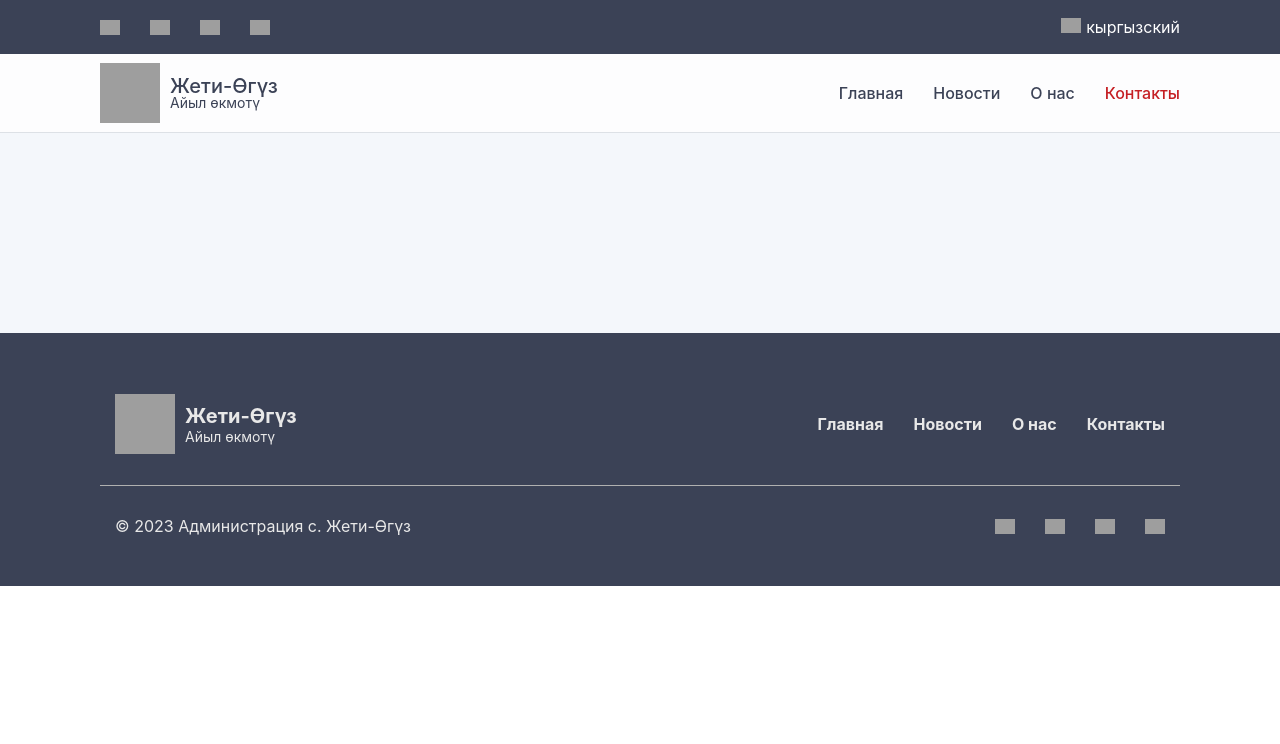
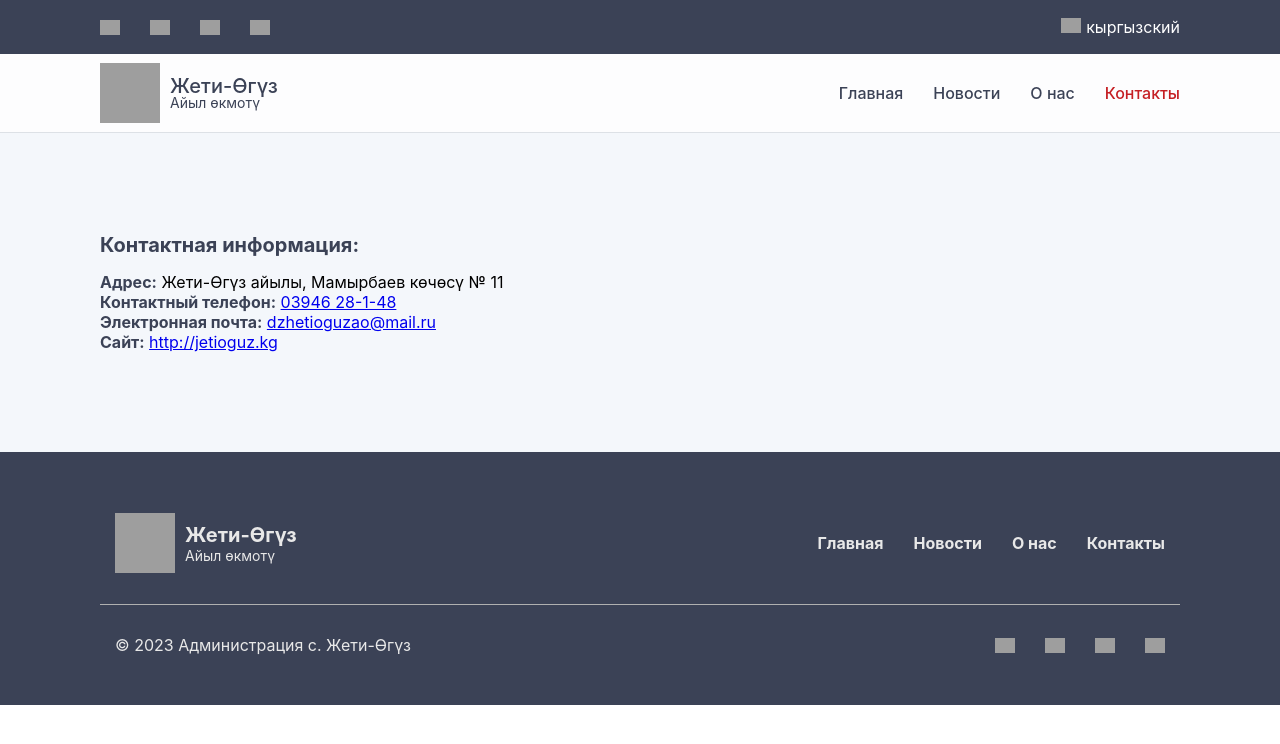
Before and after one commit to rinaxios/municipality, a React (Create React App) app: page /contact in a window 1280 px wide. Shown: the top 744 px of the page. Built offline with nearby package versions, Linux system fonts and the light colour scheme; grey boxes are pictures that could not be loaded.

Commit message:
Created ContactInfo component and added content to Contact

```diff
--- a/src/Contact/Contact.jsx
+++ b/src/Contact/Contact.jsx
@@ -1,10 +1,23 @@
 import React from 'react';
 import s from './Contact.module.css'
+import ContactInfo from "./ContactInfo/ContactInfo";
 
 function Contact(props) {
+    const contactData = [{
+            "id": 1,
+            "address": "Жети-Өгүз айылы, Мамырбаев көчөсү № 11",
+            "phone": "03946 28-1-48",
+            "email": "dzhetioguzao@mail.ru",
+            "website": "http://jetioguz.kg"
+        }]
+    const newContactData = contactData.map(el => <ContactInfo address={el.address}
+                                                              phone={el.phone}
+                                                              email={el.email}
+                                                              website={el.website}/>)
+
     return (
         <div>
-
+            {newContactData}
         </div>
     );
 }
--- /dev/null
+++ b/src/Contact/ContactInfo/ContactInfo.jsx
@@ -0,0 +1,16 @@
+import React from 'react';
+import s from './ContactInfo.module.css'
+
+function ContactInfo(props) {
+    return (
+        <div className={s.contact} id="contact-info">
+            <div className={s.title}>Контактная информация:</div>
+            <div className={s.address}><span>Адрес:</span> {props.address}</div>
+            <div className={s.phone}><span>Контактный телефон:</span> <a href={"tel:" + props.phone}>{props.phone}</a></div>
+            <div className={s.email}><span>Электронная почта:</span> <a href={"mailto:" + props.email}>{props.email}</a></div>
+            <div className={s.website}><span>Сайт:</span> <a href={props.website}>{props.website}</a></div>
+        </div>
+    );
+}
+
+export default ContactInfo;
--- /dev/null
+++ b/src/Contact/ContactInfo/ContactInfo.module.css
@@ -0,0 +1,24 @@
+.title{
+    font-size: 20px;
+    font-weight: bold;
+    margin-bottom: 15px;
+    color: #3b4256;
+}
+.contact{
+}
+.address{
+
+}
+.phone{
+
+}
+.email{
+
+}
+.website{
+
+}
+.contact span{
+    font-weight: bold;
+    color: #3b4256;
+}
```
